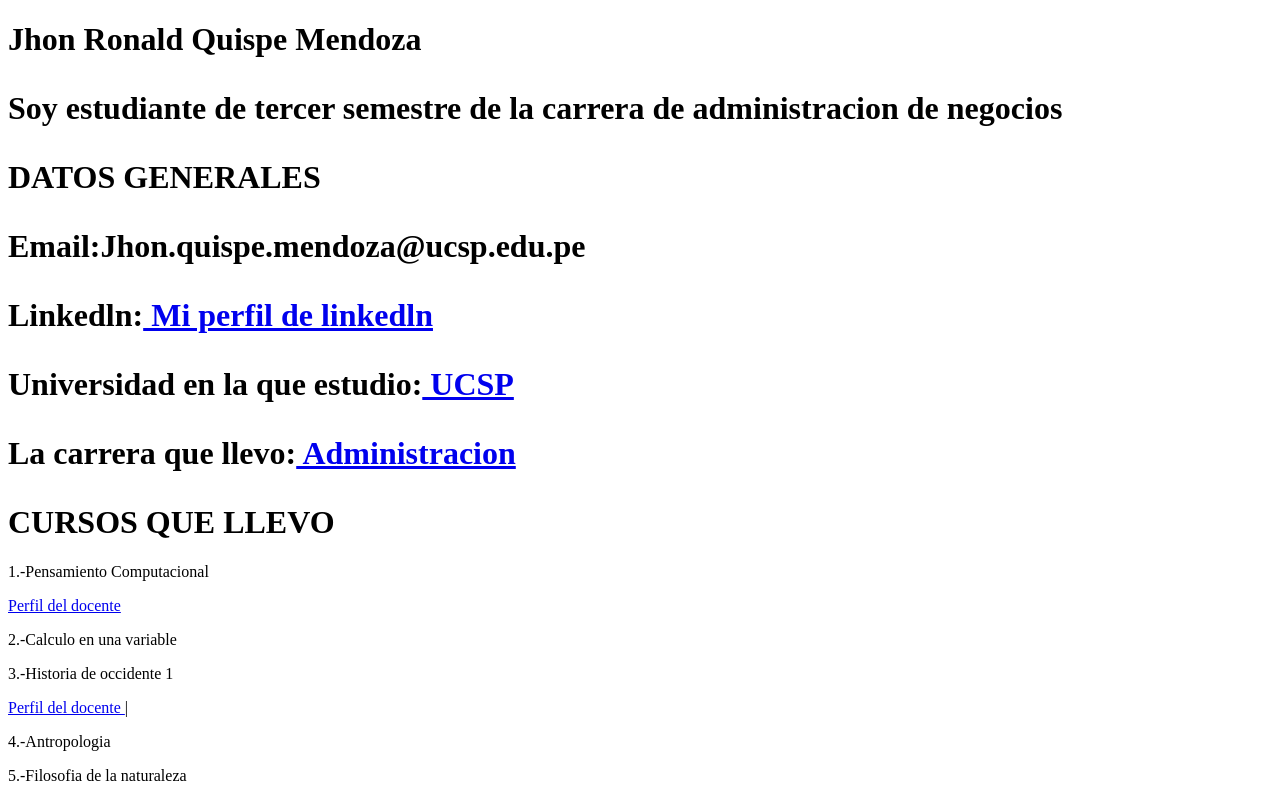
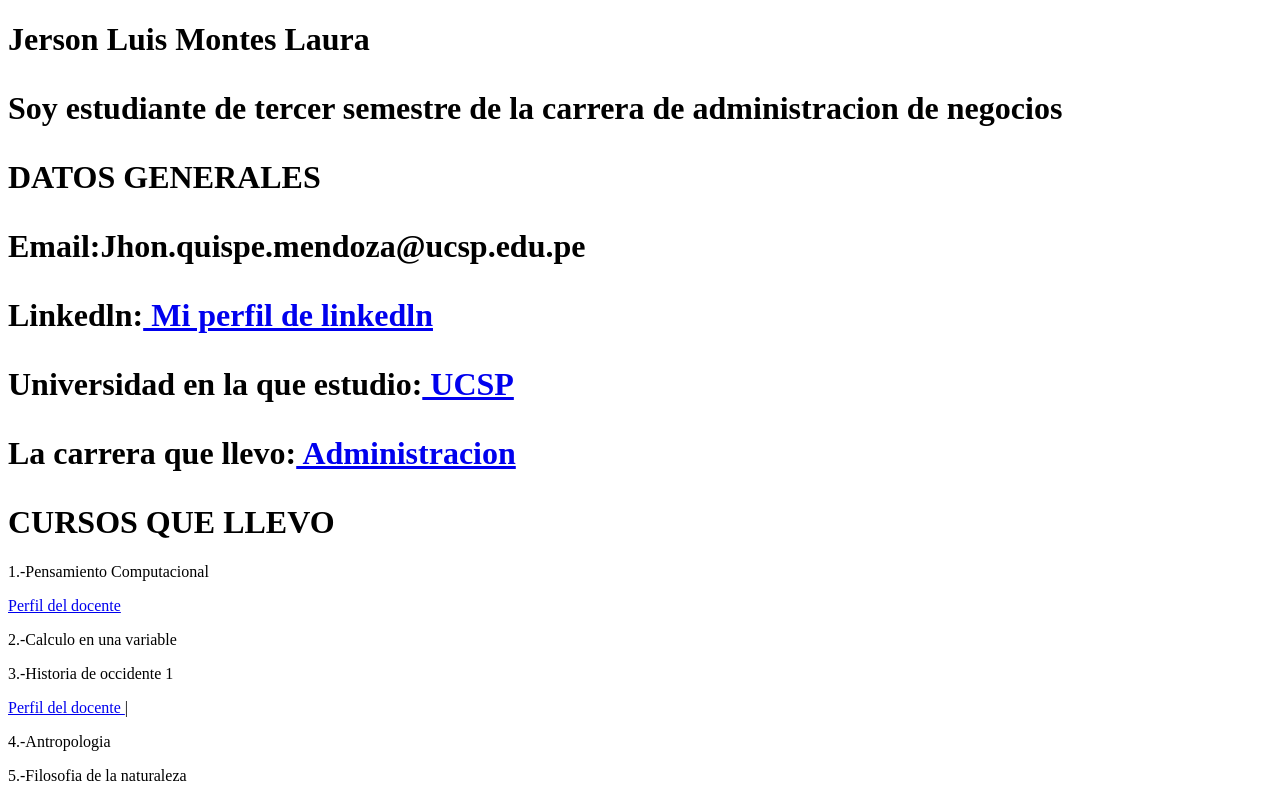
Before and after one commit to JersonML05/Jerson-Luis-Montes-Laura-github.io, a plain HTML site: page index.html in a window 1280 px wide. Shown: the top 798 px of the page. Drawn offline with Linux system fonts and the light colour scheme.

Commit message:
Update index.html

```diff
--- a/index.html
+++ b/index.html
@@ -1,10 +1,10 @@
 <!DOCTYPE html>
 <html>
 <head>
-<title>Jhon Ronald Quispe Mendoza</title>
+<title>Jerson Luis Montes Laura</title>
 </head>
 <body>
-<h1>Jhon Ronald Quispe Mendoza
+<h1>Jerson Luis Montes Laura
 <p>Soy estudiante de tercer semestre de la carrera de administracion de negocios
 <h1>DATOS GENERALES
      <P>Email:Jhon.quispe.mendoza@ucsp.edu.pe
```
